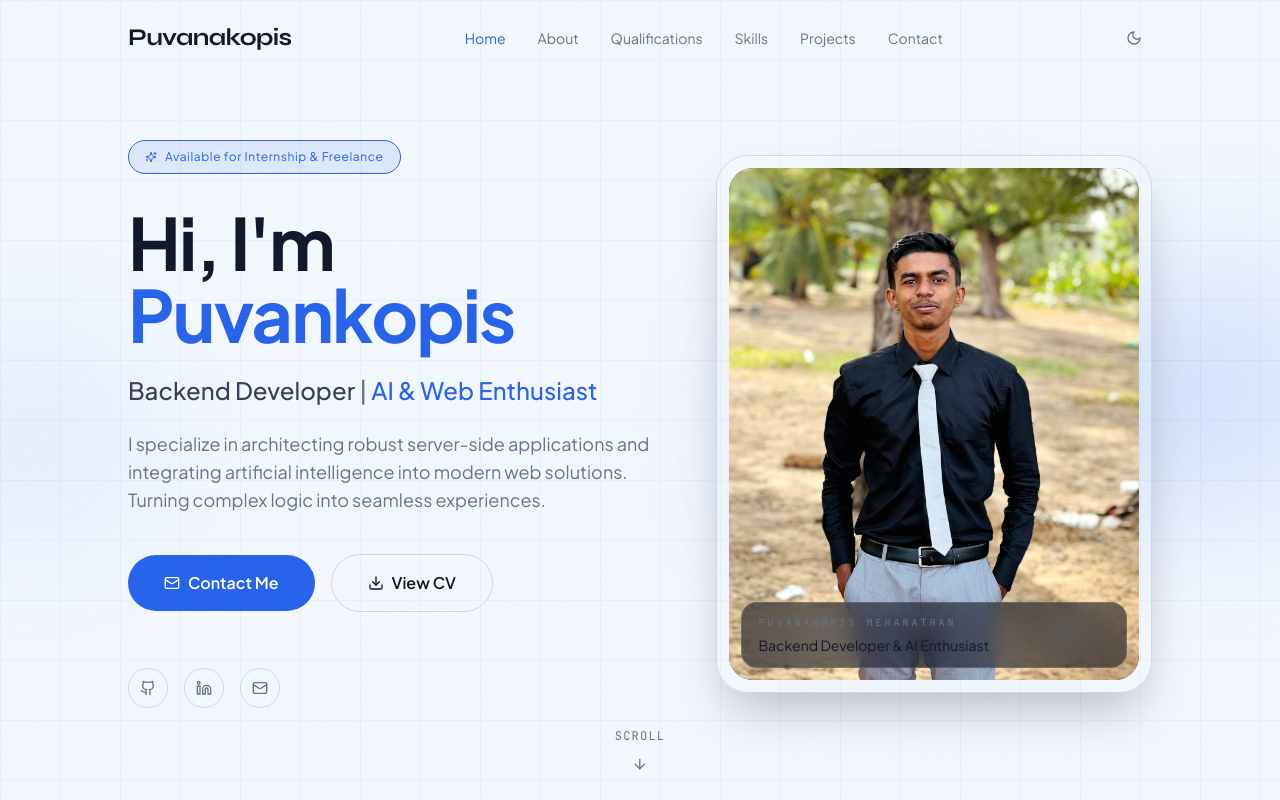
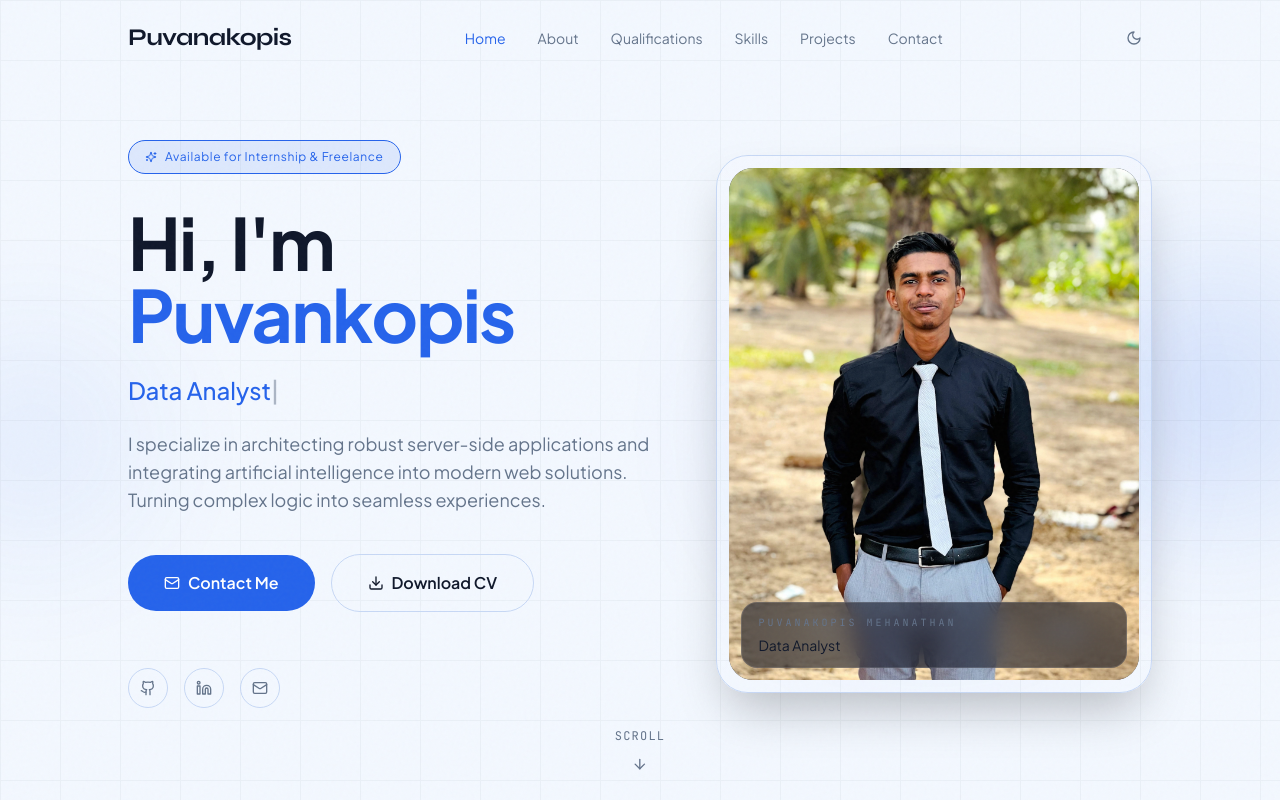
Before and after one commit to puvanakopis/new_portfolio, a Next.js app: page / in a window 1280 px wide. Shown: the top 800 px of the page. Built offline with nearby package versions, Linux system fonts and the light colour scheme.

Commit message:
Refactor code structure for improved readability and maintainability

```diff
--- a/components/sections/Hero.tsx
+++ b/components/sections/Hero.tsx
@@ -1,11 +1,48 @@
 "use client";
 
+import { useEffect, useState } from "react";
 import Image from "next/image";
 import { motion } from "framer-motion";
 import { ArrowDown, Github, Linkedin, Mail, Download, Sparkles } from "lucide-react";
 import { Button } from "@/components/ui/Button";
 
+const roles = [
+  "AI/ML Engineer",
+  "AI Agent Developer",
+  "Data Analyst",
+  "Full-Stack Developer",
+];
+
 export function Hero() {
+  const [roleIndex, setRoleIndex] = useState(0);
+  const [typedRole, setTypedRole] = useState(roles[0]);
+  const [isDeleting, setIsDeleting] = useState(false);
+
+  useEffect(() => {
+    const currentRole = roles[roleIndex];
+
+    if (!isDeleting && typedRole === currentRole) {
+      const holdTimer = setTimeout(() => setIsDeleting(true), 1400);
+      return () => clearTimeout(holdTimer);
+    }
+
+    if (isDeleting && typedRole.length === 0) {
+      setIsDeleting(false);
+      setRoleIndex((prev) => (prev + 1) % roles.length);
+      return;
+    }
+
+    const typingTimer = setTimeout(() => {
+      const nextText = isDeleting
+        ? currentRole.slice(0, typedRole.length - 1)
+        : currentRole.slice(0, typedRole.length + 1);
+
+      setTypedRole(nextText);
+    }, isDeleting ? 45 : 80);
+
+    return () => clearTimeout(typingTimer);
+  }, [typedRole, isDeleting, roleIndex]);
+
   const handleScroll = (href: string) => {
     const el = document.querySelector(href);
     if (el) el.scrollIntoView({ behavior: "smooth", block: "start" });
@@ -79,7 +116,15 @@ export function Hero() {
               className="text-xl sm:text-2xl font-medium mb-6"
               style={{ color: "var(--text-secondary)" }}
             >
-              Backend Developer <span style={{ color: "var(--text-muted)" }}>|</span> <span style={{ color: "var(--accent)" }}>AI & Web Enthusiast</span>
+              <span style={{ color: "var(--accent)" }}>{typedRole}</span>
+              <motion.span
+                aria-hidden="true"
+                animate={{ opacity: [1, 0, 1] }}
+                transition={{ duration: 0.9, repeat: Infinity }}
+                style={{ color: "var(--text-muted)" }}
+              >
+                |
+              </motion.span>
             </motion.p>
 
             {/* Description */}
@@ -115,7 +160,7 @@ export function Hero() {
                 rel="noopener noreferrer"
               >
                 <Download size={16} />
-                View CV
+                Download CV
               </Button>
             </motion.div>
 
@@ -195,7 +240,7 @@ export function Hero() {
                   Puvanakopis Mehanathan
                 </p>
                 <p className="text-sm" style={{ color: "var(--text-primary)" }}>
-                  Backend Developer & AI Enthusiast
+                  {roles[roleIndex]}
                 </p>
               </div>
             </div>
--- a/components/sections/Projects.tsx
+++ b/components/sections/Projects.tsx
@@ -15,22 +15,21 @@ const projects = [
     description:
       "An AI-powered e-commerce assistant built with LangGraph and SQLite for smart product browsing, order management, and multi-turn customer support conversations.",
     tags: ["Python", "LangGraph", "LangChain", "ChatGroq", "SQLite", "Pydantic"],
-    github: "https://github.com/puvanakopis",
+    github: "https://github.com/puvanakopis/ecommerce-ai-agent",
     demo: "https://example.com",
     accent: "#2563eb",
     featured: true,
   },
   {
     icon: Building2,
-    image: "https://picsum.photos/600/400?random=2",
+    image: "/project/CampusEase.jpg",
     title: "CampusEase",
     subtitle: "University Accommodation & Vehicle Rental Platform",
     period: "Apr 2025 – Jul 2025",
     description:
       "A full-stack university platform for accommodation and vehicle rental with role-based access and a RAG-powered chatbot using ChromaDB.",
     tags: ["React", "FastAPI", "MongoDB", "ChromaDB", "Groq API", "RAG"],
-    github: "https://github.com/puvanakopis",
-    demo: "https://example.com",
+    github: "https://github.com/puvanakopis/CampusEase",
     accent: "#2563eb",
     featured: true,
   },
@@ -43,7 +42,7 @@ const projects = [
     description:
       "A mobile-first attendance system using QR scanning, face recognition, and geolocation validation to prevent proxy attendance in real time.",
     tags: ["Flutter", "Python", "OpenCV", "Node.js", "MongoDB", "REST APIs"],
-    github: "https://github.com/puvanakopis",
+    github: "https://github.com/SE6101-Community-Project/Student_Attendance_System",
     demo: null,
     accent: "#3b82f6",
     featured: false,
@@ -57,7 +56,7 @@ const projects = [
     description:
       "A data science research project analyzing how social media usage impacts mental and physical health through EDA and statistical modeling.",
     tags: ["Python", "Pandas", "NumPy", "Matplotlib", "Seaborn", "EDA"],
-    github: "https://github.com/puvanakopis",
+    github: "https://github.com/puvanakopis/social-media-health-analysis",
     demo: null,
     accent: "#1d4ed8",
     featured: false,
```
Also changed, not shown: public/project/CampusEase.jpg (added).
